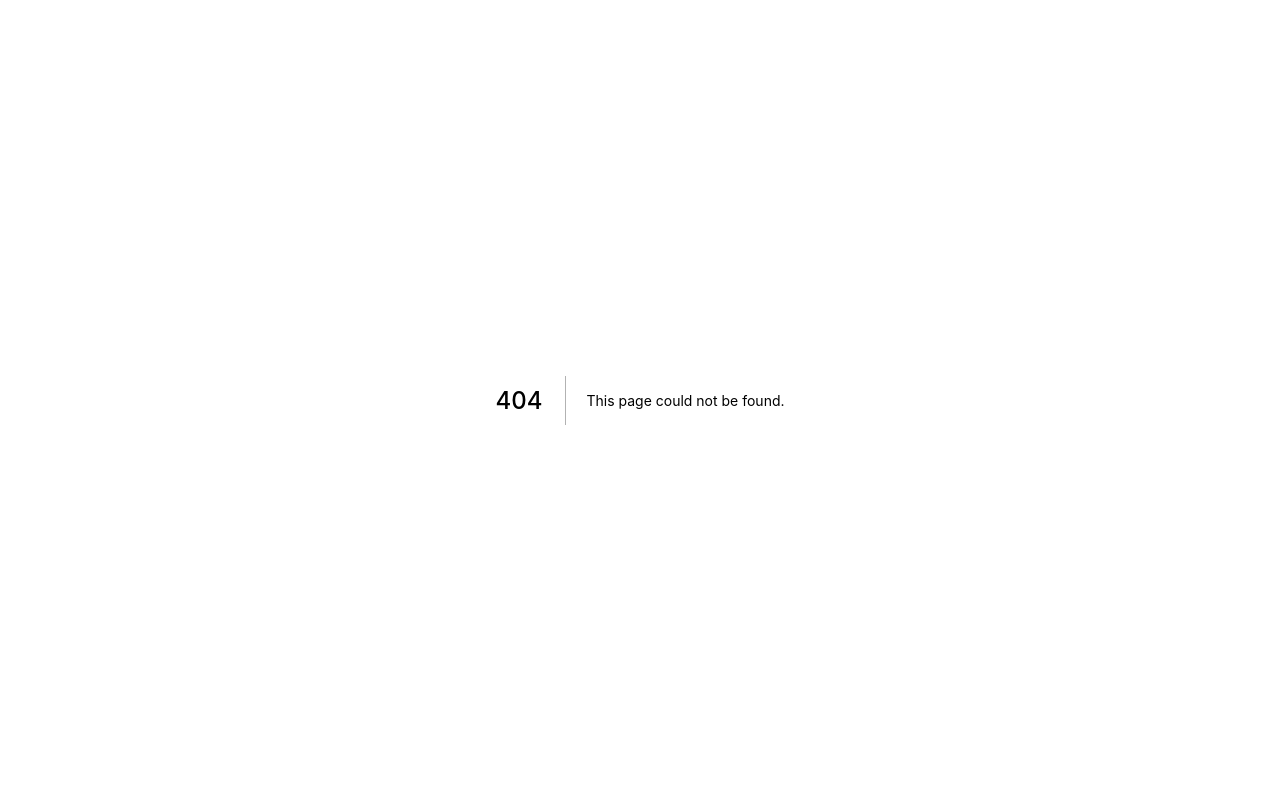
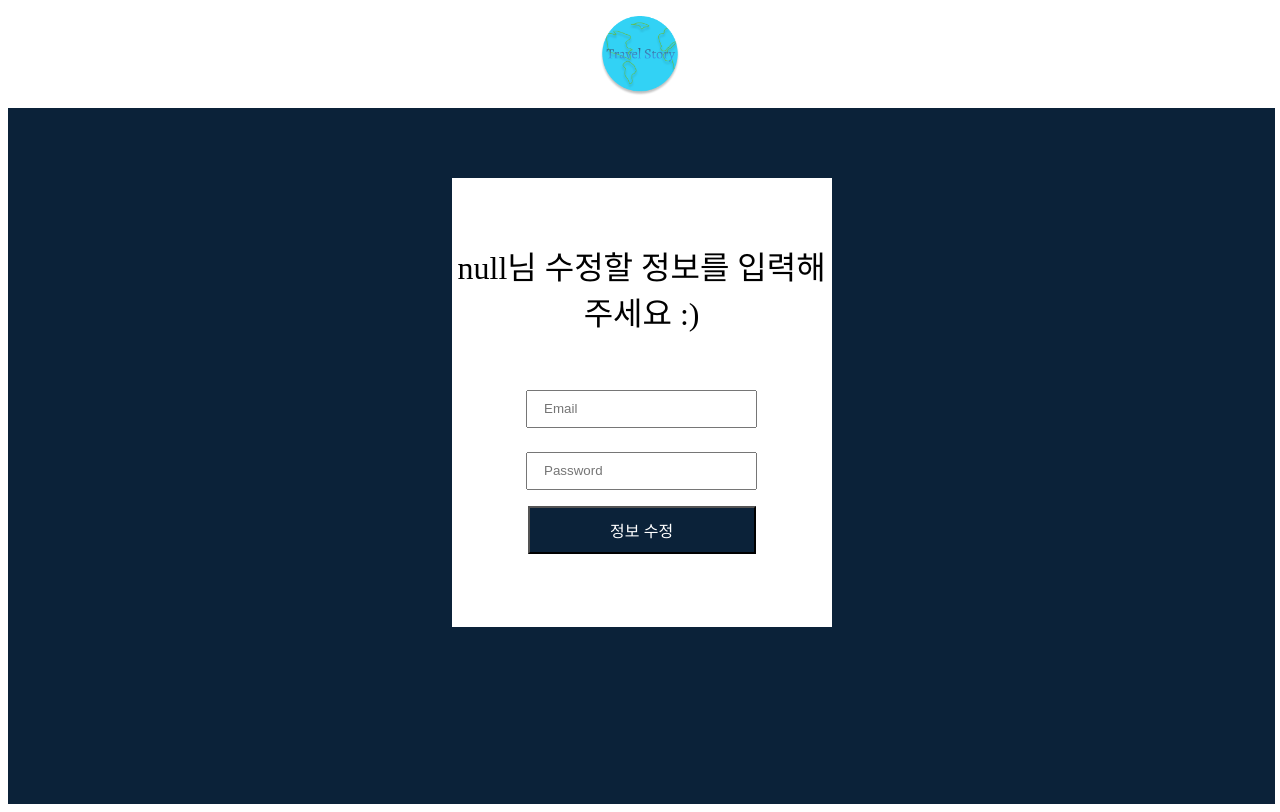
Before and after one commit to Jin-seop/Travel-story, a Next.js app in the folder client/: page /Mypage in a window 1280 px wide. Before the commit this address had no page. Built offline with nearby package versions, Linux system fonts and the light colour scheme.

Commit message:
Mypage 생성완료

```diff
--- /dev/null
+++ b/client/components/LoginPage/MypageBody.tsx
@@ -0,0 +1,33 @@
+import { useRouter } from "next/router";
+import { useState } from "react";
+import style from "../../pages/styles/LoginPage.module.scss";
+import Axios from "axios";
+import {useSelector} from "react-redux";
+
+const MypageBody = () => {
+  const route = useRouter();
+  const [email, setEmail] = useState("");
+  const [password, setPassword] = useState("");
+  const username = useSelector((state) => state.userName);
+
+  return(
+    <div className={style.LoginBodyContainer}>
+    <div className={style.LoginContainer}>
+      <p>{`${username}님 수정할 정보를 입력해 주세요 :)`}</p>
+      <form>
+        <input placeholder="Email" type="email" onChange={(e) => {
+          e.preventDefault()
+          setEmail(e.target.value)
+        }} />
+        <input placeholder="Password" type="password" onChange={(e) => {
+          e.preventDefault()
+          setPassword(e.target.value)
+        }} />
+        <button >정보 수정</button>
+      </form>
+    </div>
+  </div>
+  )
+}
+
+export default MypageBody;
--- a/client/components/LoginPage/index.tsx
+++ b/client/components/LoginPage/index.tsx
@@ -2,3 +2,4 @@ export { default as Header } from "./Header";
 export { default as LoginBody } from "./LoginBody";
 export { default as SignUpBody } from "./SignUpBody";
 export { default as PasswordBody } from "./PasswordBody";
+export { default as MypageBody } from "./MypageBody";
--- a/client/pages/HomePage.tsx
+++ b/client/pages/HomePage.tsx
@@ -112,7 +112,7 @@ const Home = () => {
 
             <li
               onClick={() => {
-                router.push("/SignUpPage");
+                router.push("/Mypage");
               }}
             >
               정보수정
--- /dev/null
+++ b/client/pages/Mypage.tsx
@@ -0,0 +1,17 @@
+import Head from "next/head";
+import { useRouter } from "next/router";
+import { Header, MypageBody } from "../components/LoginPage";
+const Mypage = () => {
+  const router = useRouter();
+  return (
+    <>
+      <Head>
+        <title>Travel Story Login</title>
+      </Head>
+      <Header />
+      <MypageBody />
+    </>
+  );
+};
+
+export default Mypage;
```
